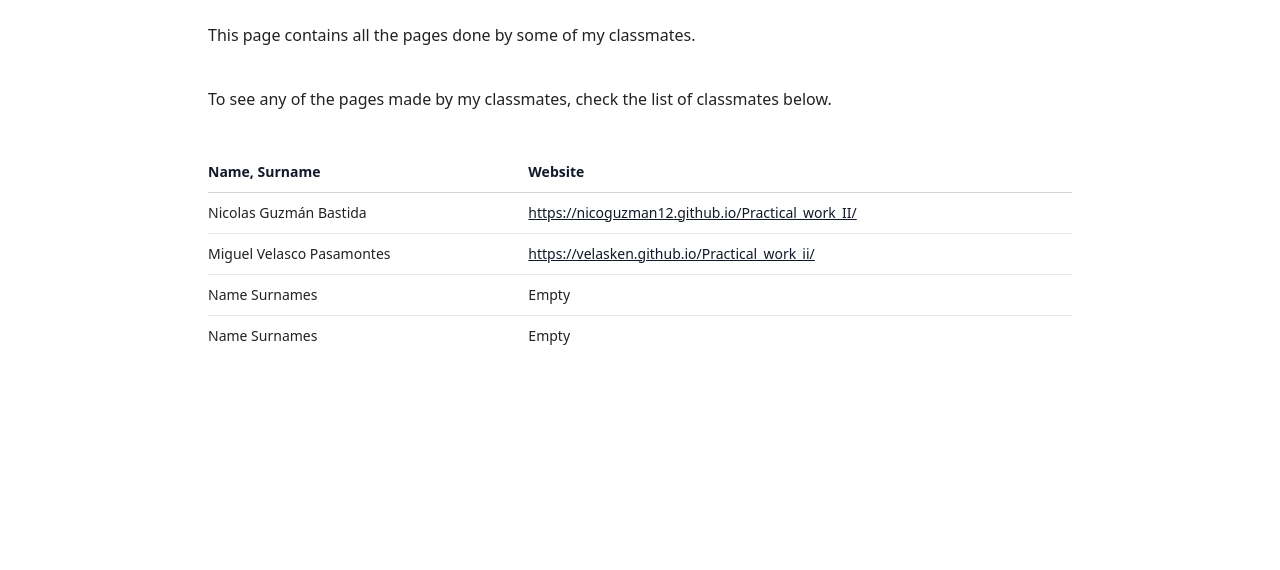
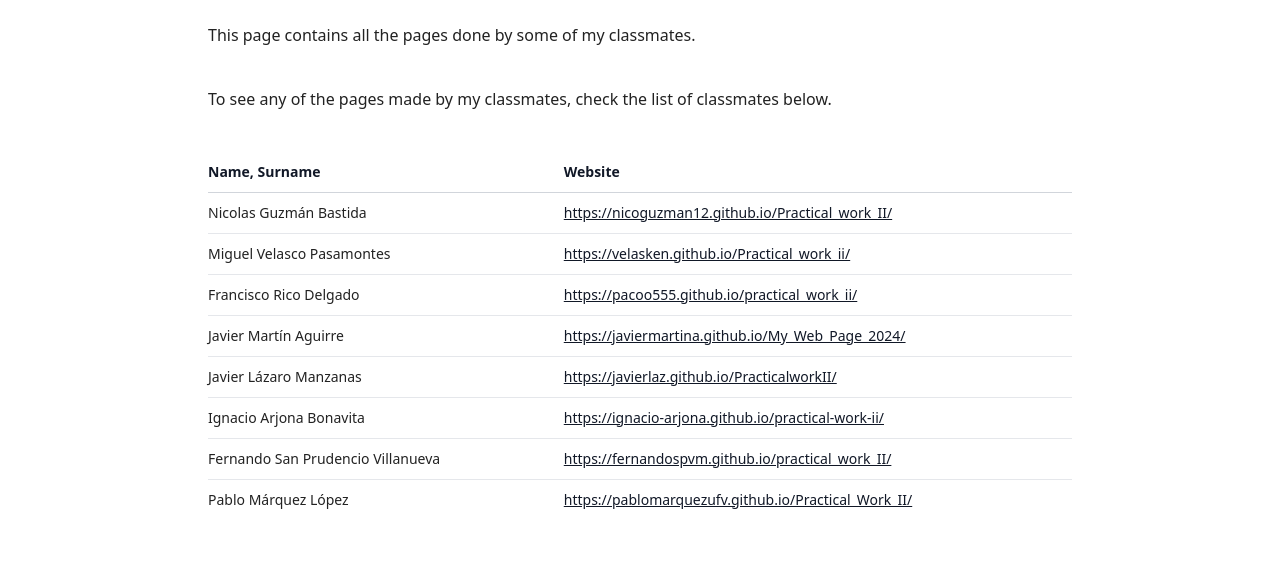
Before and after one commit to rockstonezap/web_application_repository, a website: page public/net.html in a window 1280 px wide. Shown: the part 164-734 px from the top of the page. Drawn offline with Linux system fonts and the light colour scheme.

Commit message:
Update to css and met requirement for net

```diff
--- a/public/net.html
+++ b/public/net.html
@@ -68,12 +68,58 @@
                                     </td>
                                 </tr>
                                 <tr>
-                                    <td>Name Surnames</td>
-                                    <td>Empty</td>
+                                    <td>Francisco Rico Delgado</td>
+
+                                    <td>
+                                        <a target="_blank" href="https://pacoo555.github.io/practical_work_ii/">
+                                            https://pacoo555.github.io/practical_work_ii/
+                                        </a>
+                                    </td>
                                 </tr>
                                 <tr>
-                                    <td>Name Surnames</td>
-                                    <td>Empty</td>
+                                    <td>Javier Martín Aguirre</td>
+
+                                    <td>
+                                        <a target="_blank" href="https://javiermartina.github.io/My_Web_Page_2024/">
+                                            https://javiermartina.github.io/My_Web_Page_2024/
+                                        </a>
+                                    </td>
+                                </tr>
+                                <tr>
+                                    <td>Javier Lázaro Manzanas</td>
+
+                                    <td>
+                                        <a target="_blank" href="https://javierlaz.github.io/PracticalworkII/">
+                                            https://javierlaz.github.io/PracticalworkII/
+                                        </a>
+                                    </td>
+                                </tr>
+                                <tr>
+                                    <td>Ignacio Arjona Bonavita</td>
+
+                                    <td>
+                                        <a target="_blank" href="https://ignacio-arjona.github.io/practical-work-ii/">
+                                            https://ignacio-arjona.github.io/practical-work-ii/
+                                        </a>
+                                    </td>
+                                </tr>
+                                <tr>
+                                    <td>Fernando San Prudencio Villanueva</td>
+
+                                    <td>
+                                        <a target="_blank" href="https://fernandospvm.github.io/practical_work_II/">
+                                            https://fernandospvm.github.io/practical_work_II/
+                                        </a>
+                                    </td>
+                                </tr>
+                                <tr>
+                                    <td>Pablo Márquez López</td>
+
+                                    <td>
+                                        <a target="_blank" href="https://pablomarquezufv.github.io/Practical_Work_II/">
+                                            https://pablomarquezufv.github.io/Practical_Work_II/
+                                        </a>
+                                    </td>
                                 </tr>
                             </tbody>
                         </table>
```
Also changed, not shown: css/output.css.
